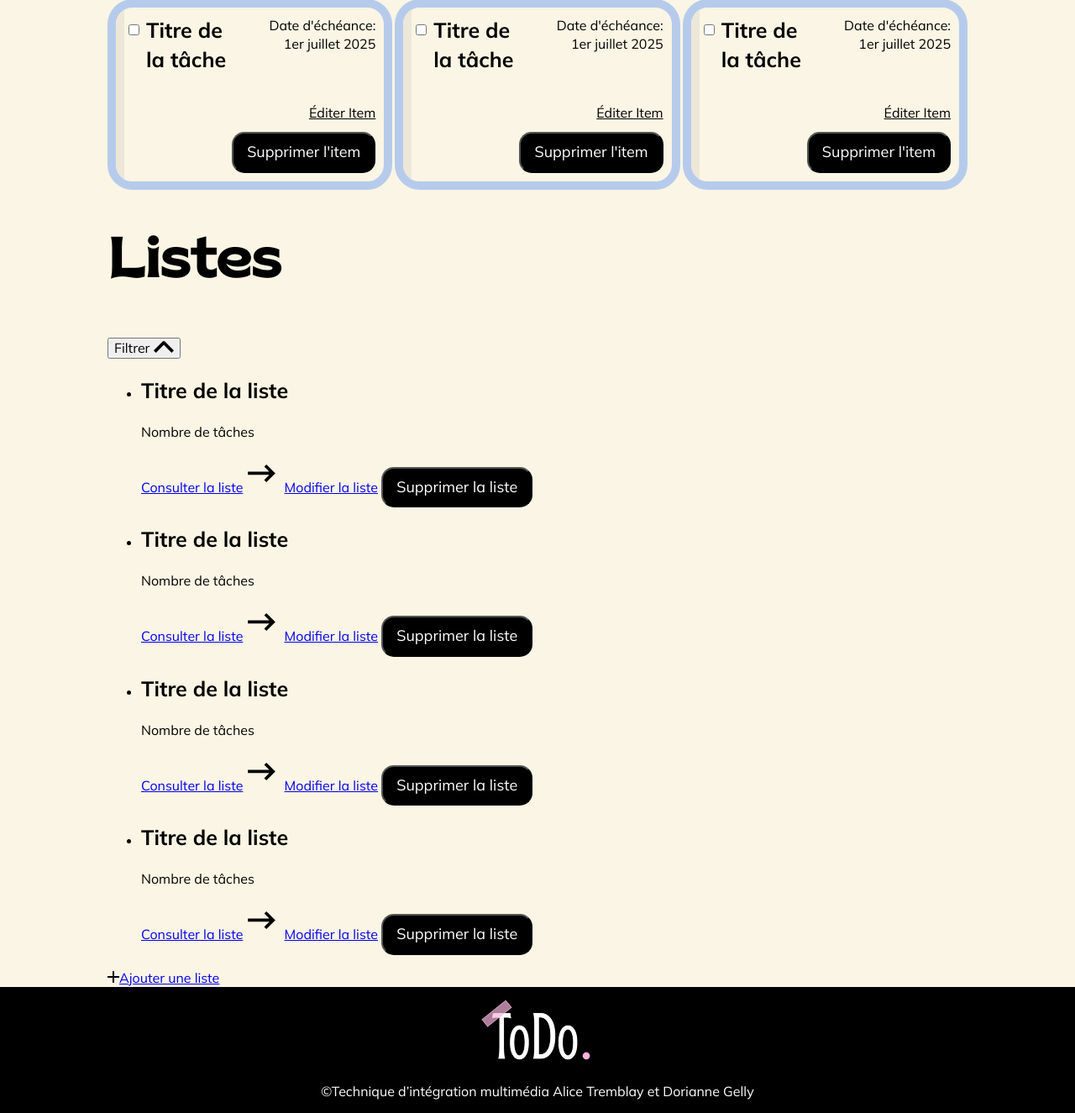
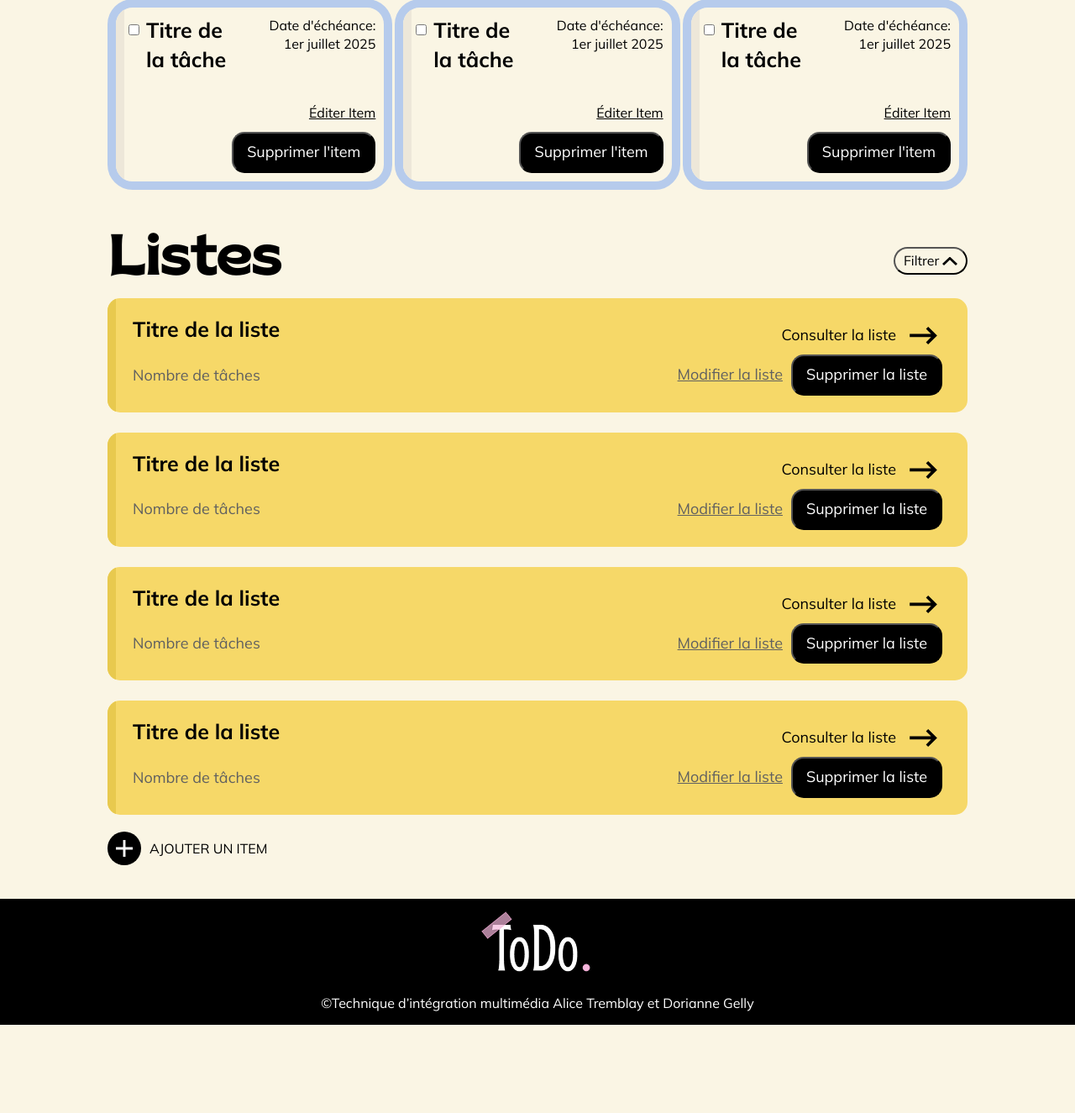
Before and after one commit to doriannegelly/projet-listes-pixelles, a PHP site: page / in a window 1280 px wide. Shown: the part 265-1590 px from the top of the page at 84% size. After the commit the page ends 1485 px from the top, so only its background shows below. Run offline with PHP 8.4, Linux system fonts and the light colour scheme; style sheets or scripts are compiled from the project's sources; some libraries are stand-ins or nearby versions.

Commit message:
Amélioration CSS page index.php

```diff
--- a/public/index.php
+++ b/public/index.php
@@ -79,8 +79,10 @@
 						</div>
 						<div class="listes__item-actions">
 							<a class="listes__view" href="#">Consulter la liste<img class="listes__icone-view" src="<?php echo $niveau ?>liaisons/icones/fleche.svg" alt="Icone voir"></a>
+							<div class="actions__spacer">
 							<a class="listes__edit" href="listes/modifier.php">Modifier la liste</a>
 							<button class="btn__supprimer" type="button">Supprimer la liste</button>
+							</div>
 						</div>
 					</li>
 					<li class="listes__item">
@@ -90,8 +92,10 @@
 						</div>
 						<div class="listes__item-actions">
 							<a class="listes__view" href="#">Consulter la liste<img class="listes__icone-view" src="<?php echo $niveau ?>liaisons/icones/fleche.svg" alt="Icone voir"></a>
+							<div class="actions__spacer">
 							<a class="listes__edit" href="listes/modifier.php">Modifier la liste</a>
 							<button class="btn__supprimer" type="button">Supprimer la liste</button>
+							</div>
 						</div>
 					</li>
 					<li class="listes__item">
@@ -101,8 +105,10 @@
 						</div>
 						<div class="listes__item-actions">
 							<a class="listes__view" href="#">Consulter la liste<img class="listes__icone-view" src="<?php echo $niveau ?>liaisons/icones/fleche.svg" alt="Icone voir"></a>
+							<div class="actions__spacer">
 							<a class="listes__edit" href="listes/modifier.php">Modifier la liste</a>
 							<button class="btn__supprimer" type="button">Supprimer la liste</button>
+							</div>
 						</div>
 					</li>
 					<li class="listes__item">
@@ -112,12 +118,20 @@
 						</div>
 						<div class="listes__item-actions">
 							<a class="listes__view" href="#">Consulter la liste<img class="listes__icone-view" src="<?php echo $niveau ?>liaisons/icones/fleche.svg" alt="Icone voir"></a>
+							<div class="actions__spacer">
 							<a class="listes__edit" href="listes/modifier.php">Modifier la liste</a>
 							<button class="btn__supprimer" type="button">Supprimer la liste</button>
+							</div>
 						</div>
 					</li>
 				</ul>
-				<a class="listes__ajouter-liste" href="listes/ajouter.php"><img class="listes__icone-ajouter" src="<?php echo $niveau ?>liaisons/icones/plus2.svg" alt="Icone ajouter une liste">Ajouter une liste</a>
+				<a class="listes__ajouter-item" href="listes/ajouter.php">
+					<span class="ajouter-item__icone">
+						<img class="ajouter-item__svg" src="<?php echo $niveau ?>liaisons/icones/plus2.svg" alt="">
+					</span>
+					AJOUTER UN ITEM
+				</a>
+
 			</section>
 	</main>
 
--- a/ressources/liaisons/scss/modules/dorianne.scss
+++ b/ressources/liaisons/scss/modules/dorianne.scss
@@ -1,36 +1,6 @@
 @use '../utilitaires/variables';
 
 /* À ÉCHÉANCE */
-/*.due__list {
-    list-style: none;
-    padding: 0;
-    margin: 0;
-    display: flex;
-    flex-direction: row;
-    justify-content: space-between;
-}
-.due__cards {
-    width: 100%;
-    height: auto;
-}
-
-.due__item {
-    padding: 1rem;
-    border: solid 10px #B6CBEC;
-    border-radius: 19px;
-}
-
-.due__item-contenu {
-    display: flex;
-    flex-direction: row;
-    align-items: center;
-    flex-wrap: nowrap;
-}
-
-.due__card-titre {
-    margin: 0;
-}*/
-
 .due__list {
     list-style: none;
     padding: 0;
@@ -115,3 +85,170 @@
         gap: 3px;
     }
 }
+
+/* LISTES */
+.listes {
+    margin: 40px 0;
+    display: grid;
+    grid-template-columns: 1fr auto;
+    grid-template-rows: auto auto auto;
+    grid-template-areas:
+        "title filter"
+        "list  list"
+        "add   add";
+}
+
+.listes__titre {
+    grid-area: title;
+    margin: 0;
+}
+
+.listes__controls {
+    grid-area: filter;
+    justify-self: end;
+    align-self: center;
+
+}
+
+.listes__filtre {
+    background-color: transparent;
+    padding: 5px 10px;
+    border-radius: 25px;
+}
+
+.listes__icone-filtre {
+    width: 17.53px;
+    height: 10.41px;
+}
+
+.listes__list {
+    grid-area: list;
+    margin: 0;
+    list-style: none;
+    padding: 0;
+    margin: 0;
+    display: flex;
+    flex-direction: column;
+    gap: 24px;
+    margin-bottom: 20px;
+}
+
+.listes__item {
+    border-radius: 15px;
+    background-color: #F6D868;
+    padding: 2rem 1rem 2rem 2rem;
+    position: relative;
+    overflow: hidden;
+}
+
+.listes__item-count {
+    color: #606060;
+    font-size: 18px;
+}
+
+.listes__item-actions {
+    display: flex;
+    flex-direction: column;
+    margin-top: 2rem;
+    font-size: 18px;
+    justify-content: flex-end;
+    width: 100%;
+}
+
+.listes__view {
+    display: inline-flex;
+    flex-direction: row;
+    align-items: center;
+    gap: 8px;
+    color: variables.$noir;
+    text-decoration: none;
+    font-size: 18px;
+    justify-content: space-between;
+}
+
+.listes__edit {
+    color: #606060;
+    text-align: center;
+    margin-top: 8px;
+    font-size: 18px;
+    order: 2;
+}
+
+.btn__supprimer {
+    order: 1;
+}
+.actions__spacer {
+    display: flex;
+    flex-direction: column;
+}
+
+.list__titre, .listes__item-count {
+    margin: 0;
+}
+
+.listes__ajouter-item {
+    grid-area: add;
+    justify-self: flex-start;
+}
+
+/* Trait */
+.listes__item::before {
+    content: "";
+    position: absolute;
+    left: 0;
+    top: 0;
+    width: 10px;
+    height: 100%;
+    background-color: #E8C94E;
+    border-top-left-radius: 9px;
+    border-bottom-left-radius: 9px;
+}
+
+
+@media (min-width: 800px) {
+
+    .listes__item {
+        display: grid;
+        grid-template-columns: 1fr auto;
+        align-items: flex-start;
+        padding: 2rem 3rem;
+    }
+
+    .listes__item-contenu {
+        margin-bottom: 0;
+    }
+
+    .listes__item-actions {
+        display: flex;
+        flex-direction: column;
+        align-items: flex-end;
+        margin-top: 2px;
+    }
+
+    .actions__spacer {
+        flex-direction: row;
+        gap: 10px;
+        align-items: center;
+    }
+
+    .listes__view {
+        display: inline-flex;
+        align-items: center;
+        gap: 10px;
+    }
+
+    .btn__supprimer {
+        width: auto;
+        order: 2;
+    }
+
+    .listes__edit {
+        margin-top: 0;
+        font-size: 18px;
+        order: 1;
+    }
+
+    .list__titre {
+        margin-bottom: 25px;
+    }
+}
--- a/ressources/liaisons/scss/utilitaires/_boutons.scss
+++ b/ressources/liaisons/scss/utilitaires/_boutons.scss
@@ -7,6 +7,42 @@
     padding: 12px 16px;
     font-size: 18px;
     border-radius: 15px;
+    max-width: 600px;
 }
 
-/* Liens */
+/* Ajouter item ou liste */
+.listes__ajouter-item {
+    display: inline-flex;
+    align-items: center;
+    gap: 10px;
+    text-decoration: none;
+    color: black;
+}
+.ajouter-item__icone{
+    background-color: black;
+    width: 40px;
+    height: 40px;
+    border-radius: 50%;
+    display: flex;
+    align-items: center;
+    justify-content: center;
+}
+
+.ajouter-item__svg {
+    display: inline-block;
+    padding: 20px;
+    width: 20px;
+    height: 20px;
+    filter: invert(1);
+}
+
+
+.listes__ajouter-item:hover .ajouter-item__icone {
+    background-color: transparent;
+    border: 2px solid black;
+
+}
+
+.listes__ajouter-item:hover .ajouter-item__svg {
+    filter: invert(0);
+}
```
Also changed, not shown: public/liaisons/css/modules/dorianne.css (+154 -29 lines), 1 other file.
